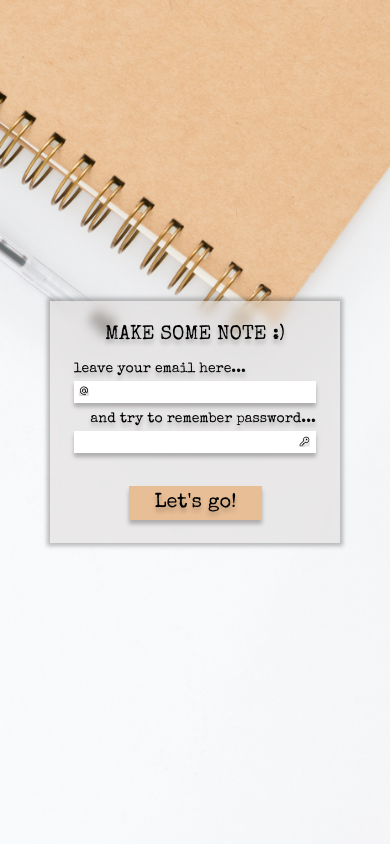
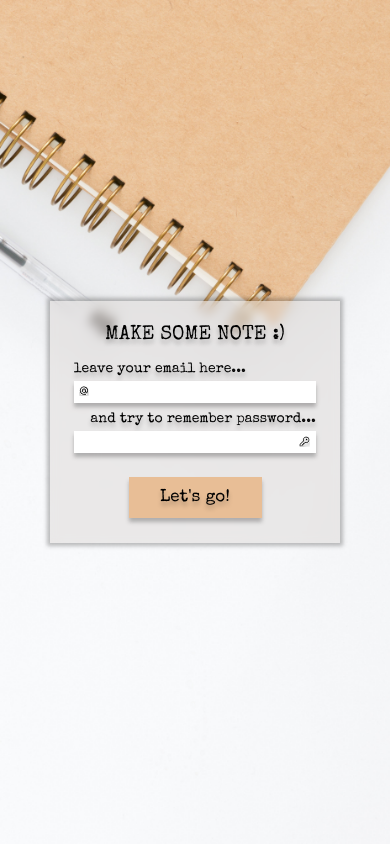
Before and after one commit to SerzhKorochan/notes-solution, a PHP site: page /authorization.html in a window 390 px wide. Run offline with PHP 8.4, Linux system fonts and the light colour scheme.

Commit message:
Update authorization

```diff
--- a/adaptive.css
+++ b/adaptive.css
@@ -1,8 +1,23 @@
 @media screen and (max-width: 768px){
+    #form-container {
+        align-items: center;
+        display: flex;
+        flex-direction: column;
+        background: rgba(220, 216, 213, 0.5);
+        box-shadow: 0px 0px 4px 3px rgba(0, 0, 0, 0.25);
+        backdrop-filter: blur(5px);
+        width: 487px;
+        height: 384px;
+        position: relative;
+        top: 50%;
+        left: 50%;
+        margin-right: -50%;
+        transform: translate(-50%, -50%);
+    }
+
     #authorization-form {
-        position: absolute;
         width: 405px;
-        height: 324px;
+        height: 205px;
         padding: 41px;
     }
 
@@ -17,7 +32,8 @@
         text-shadow: 0px 4px 4px rgb(0 0 0 / 25%);
     }
 
-    #form-container button {
+    #buttonstart {
+        margin-bottom: 42px;
         padding: 1px 0px;
         width: 223px;
         height: 56px;
@@ -26,22 +42,7 @@
         border: none;
         font-family: 'Special Elite', cursive;
         font-size: 20px;
-        margin-top: 301px;
-        margin-left: 133px;
         text-shadow: 0px 4px 4px rgb(0 0 0 / 25%);
-    }
-
-    #form-container {
-        background: rgba(220, 216, 213, 0.5);
-        box-shadow: 0px 0px 4px 3px rgba(0, 0, 0, 0.25);
-        backdrop-filter: blur(5px);
-        width: 487px;
-        height: 406px;
-        position: absolute;
-        top: 50%;
-        left: 50%;
-        margin-right: -50%;
-        transform: translate(-50%, -50%);
     }
 
     #email-input-container p {
@@ -98,9 +99,8 @@
 
 @media screen and (max-width: 550px){
     #authorization-form {
-        position: absolute;
         width: 242px;
-        height: 194px;
+        height: 128px;
         padding: 24px;
     }
 
@@ -115,26 +115,29 @@
         text-shadow: 0px 4px 4px rgb(0 0 0 / 25%);
     }
 
-    #form-container button {
+    #buttonstart {
+        margin-bottom: 25px;
+        padding: 1px 0px;
         width: 133px;
-        height: 34px;
+        height: 49px;
         background: #E8BE96;
-        box-shadow: 0px 4px 4px rgb(0 0 0 / 25%);
+        box-shadow: 0px 4px 4px rgba(0, 0, 0, 0.25);
         border: none;
         font-family: 'Special Elite', cursive;
-        font-size: 20px;
-        margin-top: 185px;
-        margin-left: 79px;
-        text-shadow: 0px 4px 4px rgb(0 0 0 / 25%);
+        font-size: 17px;
+        text-shadow: 0px 4px 4px rgba(0, 0, 0, 0.25);
     }
 
     #form-container {
+        align-items: center;
+        display: flex;
+        flex-direction: column;
         background: rgba(220, 216, 213, 0.5);
-        box-shadow: 0px 0px 4px 3px rgb(0 0 0 / 25%);
+        box-shadow: 0px 0px 4px 3px rgba(0, 0, 0, 0.25);
         backdrop-filter: blur(5px);
         width: 290px;
         height: 242px;
-        position: absolute;
+        position: relative;
         top: 50%;
         left: 50%;
         margin-right: -50%;
@@ -195,9 +198,8 @@
 
 @media screen and (max-width: 300px){
     #authorization-form {
-        position: absolute;
         width: 196px;
-        height: 168px;
+        height: 106px;
         padding: 12px;
     }
 
@@ -212,7 +214,10 @@
         text-shadow: 0px 4px 4px rgb(0 0 0 / 25%);
     }
 
-    #form-container button {
+    #buttonstart {
+        margin-top: 3px;
+        margin-bottom: 28px;
+        padding: 1px 0px;
         width: 100px;
         height: 26px;
         background: #E8BE96;
@@ -220,18 +225,19 @@
         border: none;
         font-family: 'Special Elite', cursive;
         font-size: 12px;
-        margin-top: 142px;
-        margin-left: 58px;
         text-shadow: 0px 4px 4px rgb(0 0 0 / 25%);
     }
 
     #form-container {
+        align-items: center;
+        display: flex;
+        flex-direction: column;
         background: rgba(220, 216, 213, 0.5);
-        box-shadow: 0px 0px 4px 3px rgb(0 0 0 / 25%);
+        box-shadow: 0px 0px 4px 3px rgba(0, 0, 0, 0.25);
         backdrop-filter: blur(5px);
         width: 220px;
-        height: 192px;
-        position: absolute;
+        height: 183px;
+        position: relative;
         top: 50%;
         left: 50%;
         margin-right: -50%;
--- a/authorization.html
+++ b/authorization.html
@@ -6,12 +6,12 @@
     <meta name="viewport" content="width=device-width, initial-scale=1.0">
     <title>Notes-solution</title>
 
-    <link rel="stylesheet" type="text/css" href="style.css">
-    <link rel="stylesheet" type="text/css" href="adaptive.css">
+    <link rel="stylesheet" href="style.css">
+    <link rel="stylesheet" href="adaptive.css">
 </head>
 <body>
     <div id="full-bg">
-        <div id="form-container">
+        <form id="form-container" action="#" method="post">
 
             <div id="authorization-form">
                 <h1>Make some note :)</h1>
@@ -19,20 +19,20 @@
                 <div id="email-input-container">
                     <p>leave your email here...</p>
                     <img src="img/Vector.svg">
-                    <input>
+                    <input type="email" name="auth_email" required>
                 </div>
 
                 <div id="password-input-container">
                     <p>and try to remember password...</p>
                     <img src="img/carbon_password.svg">
-                    <input>
+                    <input type="password" name="auth_pass" required>
                 </div>
 
             </div>
 
-            <button>Let's go!</button>
+            <input id="buttonstart" type="submit" value="Let's go!"></input>
 
-        </div>
+        </form>
     </div>
 
 </body>
--- a/style.css
+++ b/style.css
@@ -16,35 +16,40 @@ body {
 
 /*Главный блок авторизации*/
 #form-container {
+    align-items: center;
+    display: flex;
+    flex-direction: column;
     background: rgba(220, 216, 213, 0.5);
     box-shadow: 0px 0px 4px 3px rgba(0, 0, 0, 0.25);
     backdrop-filter: blur(5px);
     width: 360px;
     height: 300px;
-    position: absolute;
+    position: relative;
     top: 50%;
     left: 50%;
     margin-right: -50%;
     transform: translate(-50%, -50%);
 }
 
-#form-container button {
+#buttonstart {
+    margin-bottom: 29px;
     padding: 1px 0px;
     width: 165px;
-    height: 42px;
+    height: 57px;
     background: #E8BE96;
     box-shadow: 0px 4px 4px rgba(0, 0, 0, 0.25);
     border: none;
     font-family: 'Special Elite', cursive;
     font-size: 20px;
-    margin-top: 228px;
-    margin-left: 98px;
     text-shadow: 0px 4px 4px rgba(0, 0, 0, 0.25);
+}
+
+#buttonstart:hover {
+    cursor: pointer;
 }
 
 /*Блок авторизации*/
 #authorization-form {
-    position: absolute;
     width: 300px;
     height: 239px;
     padding: 30px;
```
